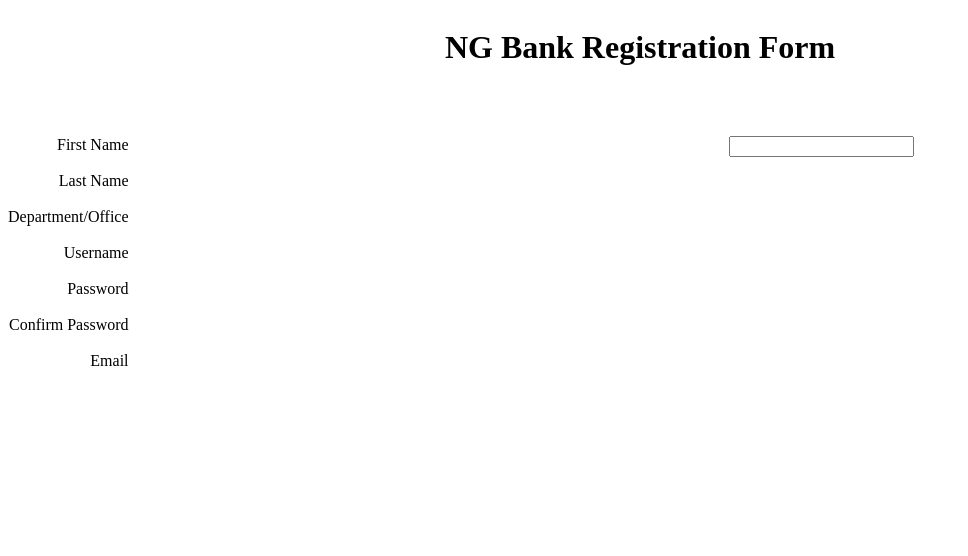
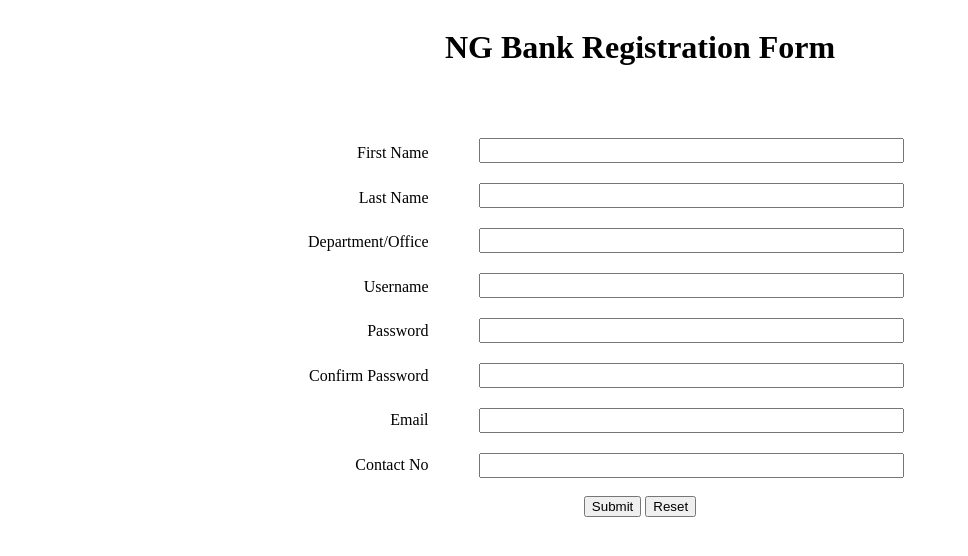
Before and after one commit to Aarya3848848484-hub/JenkinsTest, an Angular app: page / in a window 1280 px wide. Shown: the top 556 px of the page, without its empty margins (0-968 px from the left). Built offline with nearby package versions, Linux system fonts and the light colour scheme.

Commit message:
Added input boxes

```diff
--- a/src/app/app.component.css
+++ b/src/app/app.component.css
@@ -17,5 +17,20 @@ section{
 .label{
     display:flex;
     justify-content: right;
-    margin-right: 600px;
+    margin-top: 3.5px;
+    margin-left: 300px;
+    padding-top:5px
 }
+
+.input{
+    display: inline;
+    margin-top: 2px;
+    margin-left: 50px;
+    padding-top: 5px;
+
+}
+
+.btn{
+    display: flex;
+    justify-content: center;
+}
--- a/src/app/app.component.html
+++ b/src/app/app.component.html
@@ -12,12 +12,24 @@
       <label class="label">Username</label><br>
       <label class="label">Password</label><br>
       <label class="label">Confirm Password</label><br>
-      <label class="label">Email</label>
+      <label class="label">Email</label><br>
+      <label class="label">Contact No</label>
     </div>
   </section>
   <section>
     <div>
-      <input type="text" class="input">
+      <input type="text" class="input" size="50"><br><br>
+      <input type="text" class="input" size="50"><br><br>
+      <input type="text" class="input" size="50"><br><br>
+      <input type="text" class="input" size="50"><br><br>
+      <input type="text" class="input" size="50"><br><br>
+      <input type="text" class="input" size="50"><br><br>
+      <input type="text" class="input" size="50"><br><br>
+      <input type="text" class="input" size="50"><br><br>
     </div>
   </section>
   </div>
+  <div class="btn">
+    <button>Submit</button> &nbsp;
+    <button>Reset</button>
+  </div>
```
Also changed, not shown: src/assets/user.png (added).
